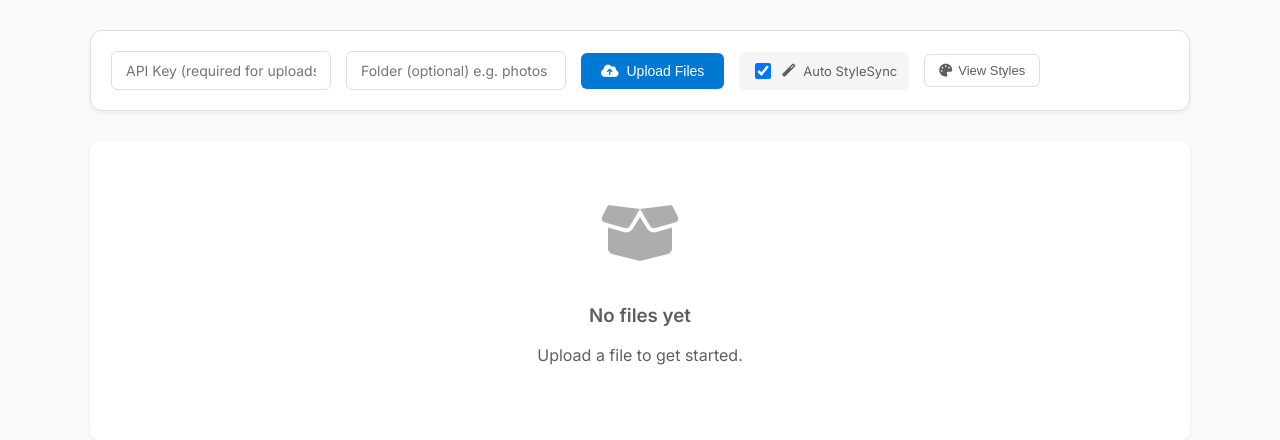
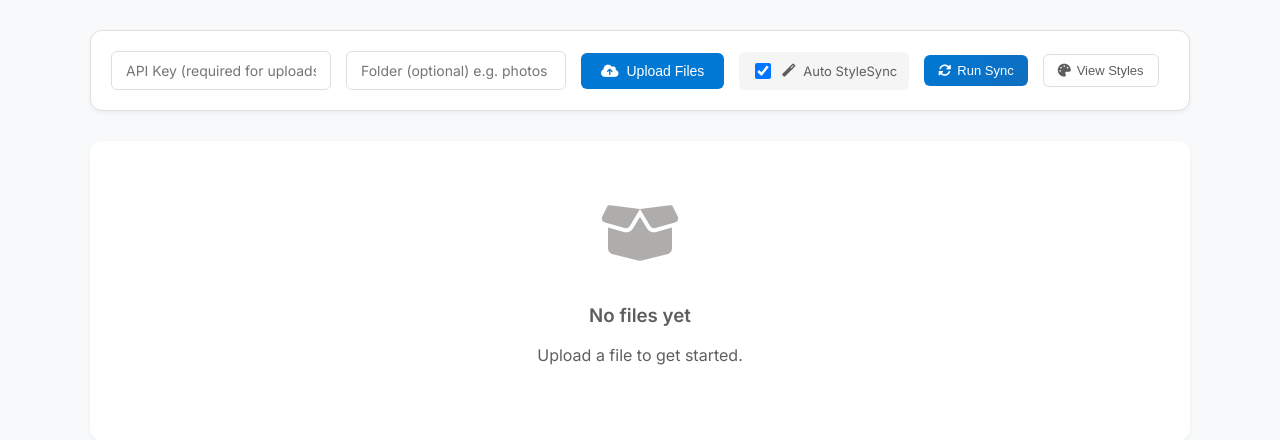
Before and after one commit to ajayagr/az-spotlight-style-storage, a FastAPI app: page / in a window 1280 px wide. Shown: the part 90-530 px from the top of the page. Run offline with FastAPI, Linux system fonts and the light colour scheme.

Commit message:
Add manual Run Sync button to web UI
- Added 'Run Sync' button next to 'View Styles' button
- Button triggers StyleSync async job with API key validation
- Shows spinning icon while starting the job
- Displays toast notifications for success/error states
- Blue gradient styling consistent with upload button

```diff
--- a/app/static/css/styles.css
+++ b/app/static/css/styles.css
@@ -776,3 +776,36 @@ input:checked + .slider::before {
     border-color: var(--primary-color);
     color: var(--primary-color);
 }
+
+.run-sync-btn {
+    background: linear-gradient(135deg, #0078d4 0%, #106ebe 100%);
+    border: none;
+    padding: 8px 14px;
+    border-radius: 6px;
+    cursor: pointer;
+    font-size: 13px;
+    color: white;
+    display: flex;
+    align-items: center;
+    gap: 6px;
+    transition: background 0.2s, transform 0.1s, box-shadow 0.2s;
+}
+
+.run-sync-btn:hover {
+    background: linear-gradient(135deg, #106ebe 0%, #0078d4 100%);
+    box-shadow: 0 2px 8px rgba(0, 120, 212, 0.3);
+}
+
+.run-sync-btn:active {
+    transform: scale(0.98);
+}
+
+.run-sync-btn:disabled {
+    background: #ccc;
+    cursor: not-allowed;
+    box-shadow: none;
+}
+
+.run-sync-btn .fa-sync-alt.spinning {
+    animation: spin 1s linear infinite;
+}
--- a/app/static/js/app.js
+++ b/app/static/js/app.js
@@ -427,6 +427,49 @@ async function triggerStyleSync(key, sourcePath = '', successMessage) {
 }
 
 /**
+ * Run StyleSync manually via button click
+ */
+async function runManualSync() {
+    const key = elements.apiKey.value;
+    if (!key) {
+        showToast('API Key Required', 'Please enter your API key to run StyleSync.', 'error');
+        elements.apiKey.focus();
+        return;
+    }
+
+    const btn = document.getElementById('runSyncBtn');
+    const icon = btn.querySelector('.fa-sync-alt');
+
+    // Disable button and show spinning icon
+    btn.disabled = true;
+    icon.classList.add('spinning');
+
+    try {
+        const response = await fetch('/stylesync/async', {
+            method: 'POST',
+            headers: { 'X-API-Key': key, 'Content-Type': 'application/json' },
+            body: JSON.stringify({})
+        });
+
+        if (response.ok) {
+            const result = await response.json();
+            showToast('StyleSync Started', 'Processing images in background...', 'success');
+            pollStyleSyncStatus(result.job_id);
+        } else {
+            const error = await response.json().catch(() => ({}));
+            showToast('StyleSync Failed', error.detail || 'Failed to start StyleSync.', 'error');
+        }
+    } catch (error) {
+        console.error('Manual StyleSync error:', error);
+        showToast('StyleSync Error', 'An error occurred while starting StyleSync.', 'error');
+    } finally {
+        // Re-enable button and stop spinning
+        btn.disabled = false;
+        icon.classList.remove('spinning');
+    }
+}
+
+/**
  * Download or view a file
  */
 function downloadFile(filename) {
--- a/app/templates/index.html
+++ b/app/templates/index.html
@@ -34,6 +34,9 @@
             <input type="checkbox" id="styleSyncToggle" checked>
             <i class="fas fa-magic"></i> Auto StyleSync
         </label>
+        <button class="run-sync-btn" id="runSyncBtn">
+            <i class="fas fa-sync-alt"></i> Run Sync
+        </button>
         <button class="view-styles-btn" id="viewStylesBtn">
             <i class="fas fa-palette"></i> View Styles
         </button>
@@ -136,6 +139,9 @@
     // View styles button
     document.getElementById('viewStylesBtn').addEventListener('click', showStylesModal);
 
+    // Run sync button
+    document.getElementById('runSyncBtn').addEventListener('click', runManualSync);
+
     // Close styles modal button
     document.getElementById('closeStylesModalBtn').addEventListener('click', hideStylesModal);
 
```
